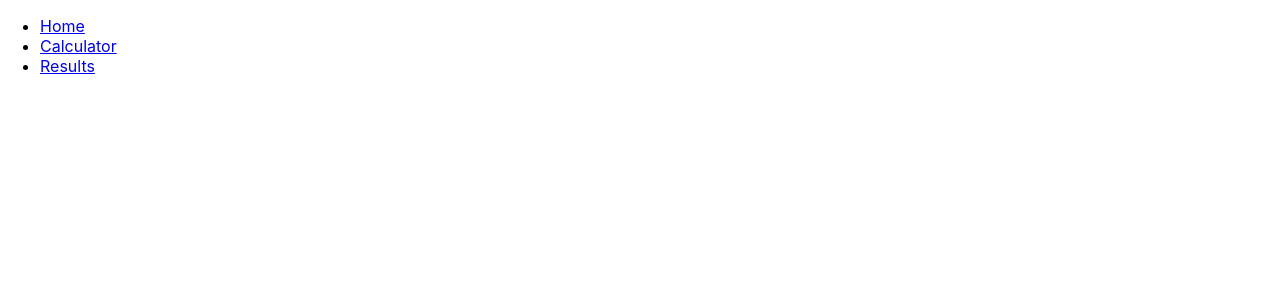
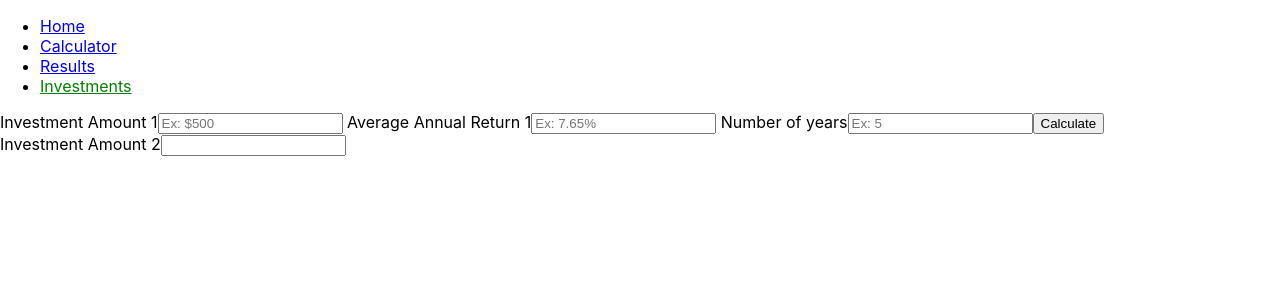
Before and after one commit to TheCaptainFalcon/iBudget_v2, a React (Create React App) app: page /calc/investments in a window 1280 px wide. Shown: the top 300 px of the page. Built offline with nearby package versions, Linux system fonts and the light colour scheme.

Commit message:
Created Investments component which will be used as a lookup and comparison for handling large purchases/loans

```diff
--- a/src/App.js
+++ b/src/App.js
@@ -3,6 +3,7 @@ import './App.css';
 import Calculator from './components/Calculator';
 import Home from './components/Home';
 import Results from './components/Results';
+import Investments from './components/Investments';
 import { Route, Switch, NavLink, BrowserRouter as Router } from 'react-router-dom';
 
 function App() {
@@ -19,12 +20,16 @@ function App() {
           <li>
             <NavLink activeClassName='active-link' exact={true} to='/calc/results'>Results</NavLink>
           </li>
+          <li>
+            <NavLink activeClassName='active-link' exact={true} to='/calc/investments'>Investments</NavLink>
+          </li>
         </ul>
       </nav>
       <Switch>
         <Route exact path='/' component={Home} />
         <Route exact path='/calc' component={Calculator} />
         <Route exact path='/calc/results' component={Results} />
+        <Route exact path='/calc/investments' component={Investments} />
       </Switch>
     </Router>
   );
--- a/src/components/Calculator.jsx
+++ b/src/components/Calculator.jsx
@@ -196,10 +196,6 @@ class Calculator extends Component {
         a + parseFloat(b.value), 0)
        )
 
-        // const incomeTotalAdder = _.reduce(this.state.income, function(a, b) {
-        //     return (a + b.value);
-        // });
-
         const budgetTotalCalc = incomeTotalAdder - expenseTotalAdder;
 
         this.setState({
@@ -233,10 +229,6 @@ class Calculator extends Component {
             budgetTotal : []
         });
     };
-
-    purgeEverything() {
-        // reset state and add in clear localStorage.
-    }
 
     render() {
         return (
--- /dev/null
+++ b/src/components/Investments.jsx
@@ -0,0 +1,105 @@
+import React, { Component } from 'react';
+
+class Investments extends Component {
+    constructor(props) {
+        super(props);
+        this.state = {
+            investAmount1 : '',
+            avgAnnReturn1 : '',
+            years1 : '',
+            eval1 : '',
+
+            investAmount2 : '',
+            avgAnnReturn2 : '',
+            years2 : '',
+            eval2 : ''
+        }
+        this.handleChanges = this.handleChanges.bind(this);
+        this.submitInvestAmount1 = this.submitInvestAmount1.bind(this);
+    }
+
+    submitInvestAmount1(e) {
+        e.preventDefault();
+
+        let inv = parseInt(this.state.investAmount1)
+        console.log(inv)
+        let ret = (parseInt(this.state.avgAnnReturn1)) / 100
+        console.log(ret)
+        let years1 = parseInt(this.state.years1)
+        console.log(years1)
+
+        let rawResults = inv * ret * years1
+        let fullResults = (inv * ret * years1) + 100
+        console.log(rawResults)
+        console.log(fullResults)
+
+        // Need logic for compounding-interest, recurring inv payments
+
+        this.setState({
+            eval1: fullResults
+        })
+
+    }
+
+    submitInvestAmount2(e) {
+        e.preventDefault();
+
+    }
+
+    handleChanges(e) {
+        this.setState({
+            [e.target.name] : e.target.value
+        });
+    };
+
+
+
+    render() {
+        return (
+            <div>
+                <form onSubmit={this.submitInvestAmount1}>
+                    <label/>Investment Amount 1
+                    <input
+                        name='investAmount1'
+                        type='number'
+                        placeholder='Ex: $500'
+                        onChange={this.handleChanges}
+                        value={this.state.investAmount1}
+                    />
+                    <label/> Average Annual Return 1
+                    <input
+                        name='avgAnnReturn1'
+                        type='number'
+                        placeholder='Ex: 7.65%'
+                        onChange={this.handleChanges}
+                        value={this.state.avgAnnReturn1}
+                    />
+                    <label/> Number of years
+                    <input
+                        name='years1'
+                        type='number'
+                        placeholder='Ex: 5'
+                        onChange={this.handleChanges}
+                        value={this.state.years1}
+                    />
+                    <input
+                        type='submit'
+                        value='Calculate'
+                    />
+                </form>
+                <form>
+                    <label/>Investment Amount 2
+                    <input
+                        name='investAmount2'
+                        type='number'
+                        onChange={this.handleChanges}
+                        value={this.state.investAmount2}
+                    />
+                </form>
+
+            </div>
+        );
+    }
+}
+
+export default Investments;
```
